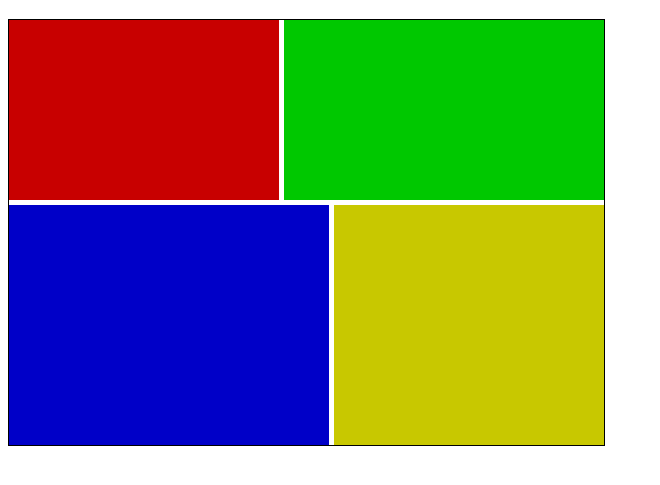
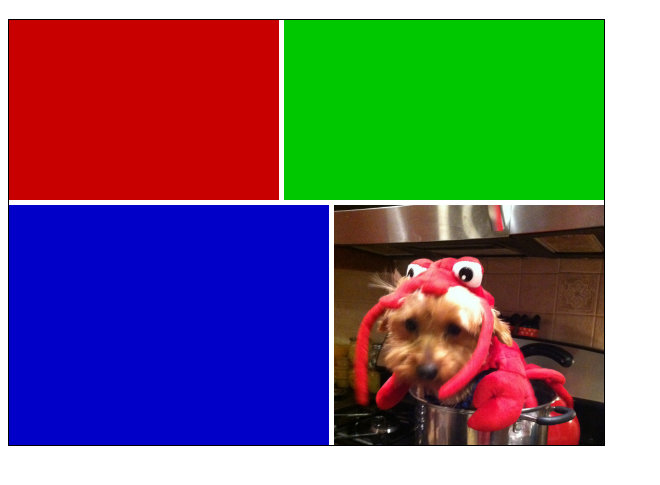
Before and after one commit to johanan/photostrip, a plain HTML site: page index.html in a window 1280 px wide. Shown: the part 61-546 px from the top of the page, without its empty margins (0-660 px from the left). Drawn offline with Linux system fonts and the light colour scheme.

Commit message:
loaded background in final panel

```diff
--- a/index.html
+++ b/index.html
@@ -94,14 +94,27 @@
         }
     };
 
+    var img = new Image();
+    img.src = 'lobster_dog.jpg';
     var canvas = document.getElementById('final');
     var canvas_container = document.getElementById('canvas-container');
     var ctx = canvas.getContext('2d');
     var layered = new LayeredCanvas(canvas);
+    var backCanvas = document.createElement('canvas');
+    backCanvas.width = 540;
+    backCanvas.height = 480;
     layered.addLayer(new Layer(NewCanvas(540, 360, "rgb(200,0,0)"), 0, 0), 'Panel1');
     layered.addLayer(new Layer(NewCanvas(640, 360,"rgb(0,200,0)"), 550, 0), 'Panel2');
     layered.addLayer(new Layer(NewCanvas(640, 480, "rgb(0,0,200)"), 0, 370), 'Panel3');
-    layered.addLayer(new Layer(NewCanvas(540, 480, "rgb(200,200,0)"), 650, 370), 'Background');
+    layered.addLayer(new Layer(backCanvas, 650, 370), 'Background');
+
+    img.onload = function()
+    {
+        var background = layered.getLayerByName('Background');
+        var ratio = img.width / background.width;
+        background.ctx.drawImage(img, 0, 0, img.width / ratio, img.height / ratio) ;
+        //background.done = true;
+    }
 
     requestAnimFrame(FullDraw);
 
```
Also changed, not shown: lobster_dog.jpg (added).
